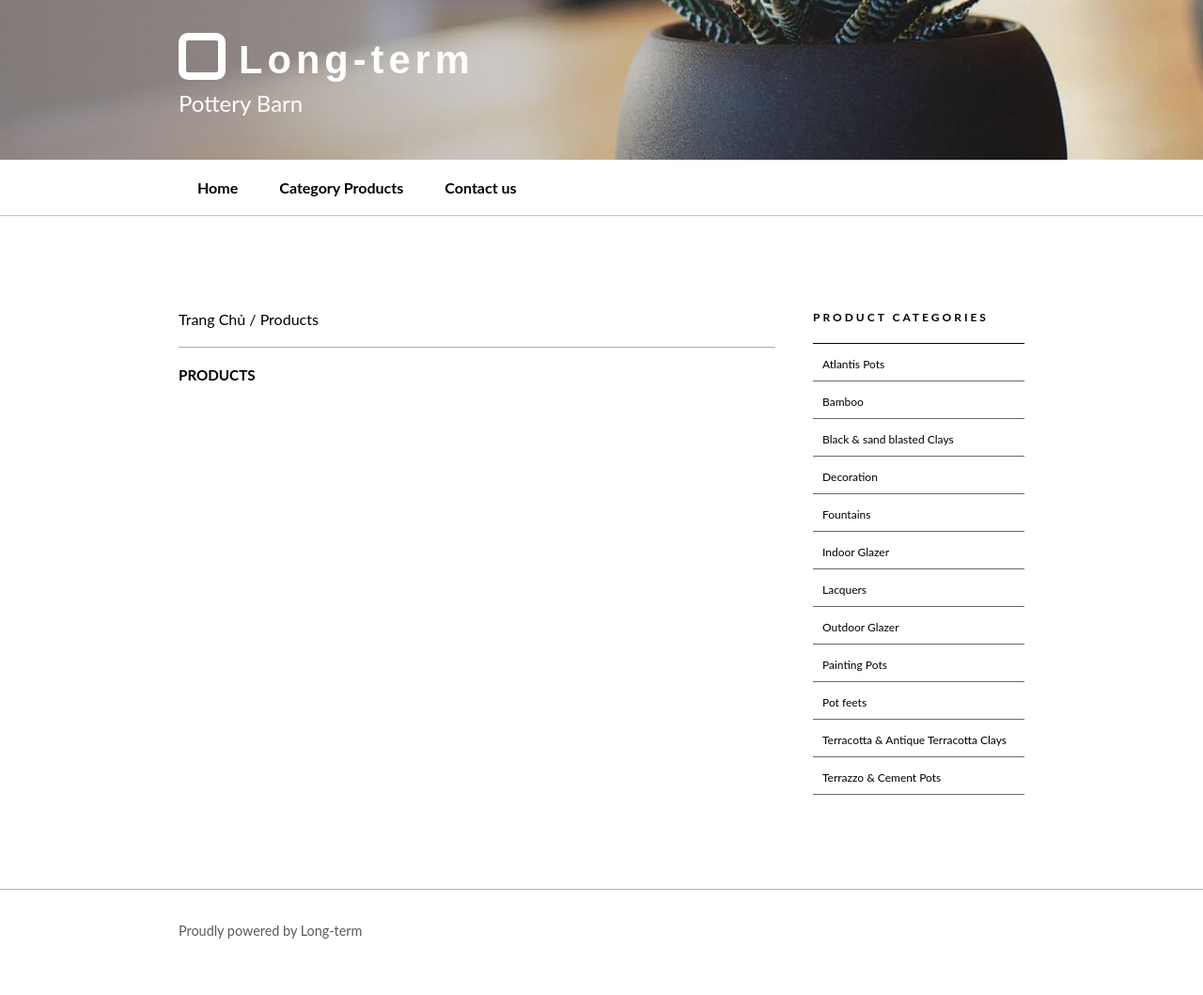
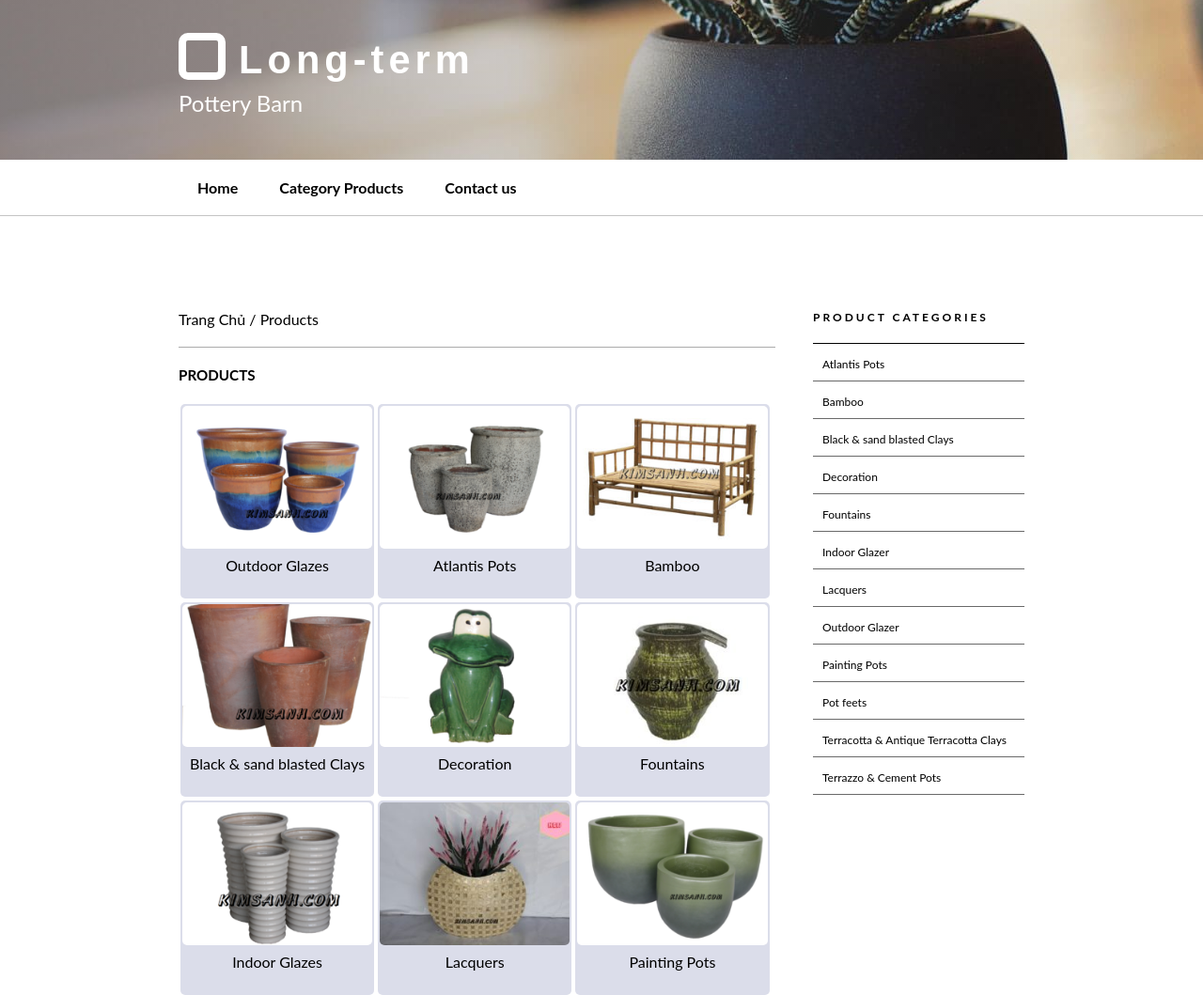
Before and after one commit to thuandiep1707/PotteryBarn, a plain HTML site: page Page/CategoryProducts.html in a window 1280 px wide. Shown: the top 1059 px of the page at 94% size. Before the commit the page ends 1034 px from the top, so only its background shows below. Drawn offline with Linux system fonts and the light colour scheme.

Commit message:
continue
code js

```diff
--- a/Page/CategoryProducts.html
+++ b/Page/CategoryProducts.html
@@ -61,16 +61,13 @@
         <p class="row">Proudly powered by Long-term</p>
     </footer>
     <script>
-        const json = '[{"img":"Outdoor Glazes.png","name":"Outdoor Glazes"},{"img":"Atlantis Pots.png","name":"Atlantis Pots"},{"img":"Bamboo.jpg","name":"Bamboo"},{"img":"Black & sand blasted Clays.png","name":"Black & sand blasted Clays"},{"img":"Decoration.png","name":"Decoration"},{"img":Fountains.jpg","name":"Fountains"}]';
+        const json = '[{"img":"Outdoor Glazes.png","name":"Outdoor Glazes"},{"img":"Atlantis Pots.png","name":"Atlantis Pots"},{"img":"Bamboo.jpg","name":"Bamboo"},{"img":"Black & sand blasted Clays.png","name":"Black & sand blasted Clays"},{"img":"Decoration.png","name":"Decoration"},{"img":"Fountains.jpg","name":"Fountains"},{"img":"Indoor Glazes.png","name":"Indoor Glazes"},{"img":"Lacquers.jpg","name":"Lacquers"},{"img":"Painting Pots.png","name":"Painting Pots"},{"img":"Pot feets.png","name":"Pot feets"},{"img":"Terracotta Clays.png","name":"Terracotta Clays"},{"img":"Terrazzo & Cement Pots.png","name":"Terrazzo & Cement Pots"}]';
         const item = JSON.parse(json);
         console.log(item);
         console.log(item[2]);
         for (var num = 0; item[num] != undefined; num++ ){
             let img = item[num].img;
             let name = item[num].name;
-            console.log(num);
-            console.log(img);
-            console.log(name);
             document.getElementById("item").innerHTML += '<div class="item" Onclick ="callListItem('+num+')"><img src="../resource/image/product/'+img+'" alt="'+name+'"><p>'+name+'</p></div>'
         }
 
--- a/resource/css/homepage/CategoryProducts.css
+++ b/resource/css/homepage/CategoryProducts.css
@@ -26,7 +26,7 @@
 .content-item .item{
     display: inline-block;
     width: 32.5%;
-    background-color: rgb(175, 178, 197);
+    background-color: rgb(219, 221, 234);
     border-radius: 5px;
     text-align: center;
     margin: 0.3%;
```
Also changed, not shown: resource/image/product/Terracotta Clays.png (renamed from resource/image/product/Terracotta & Antique Terracotta Clays.png), resource/image/product/Terrazzo & Cement Pots.png.
